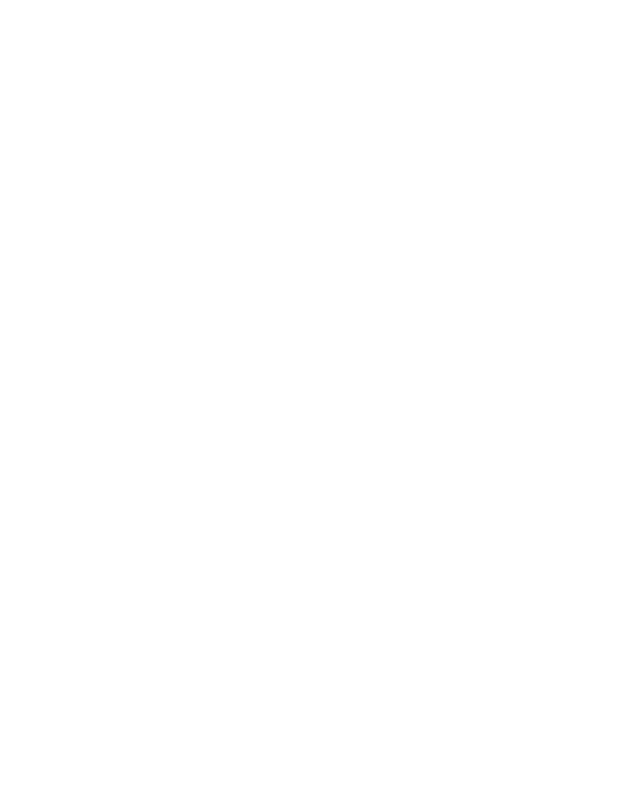
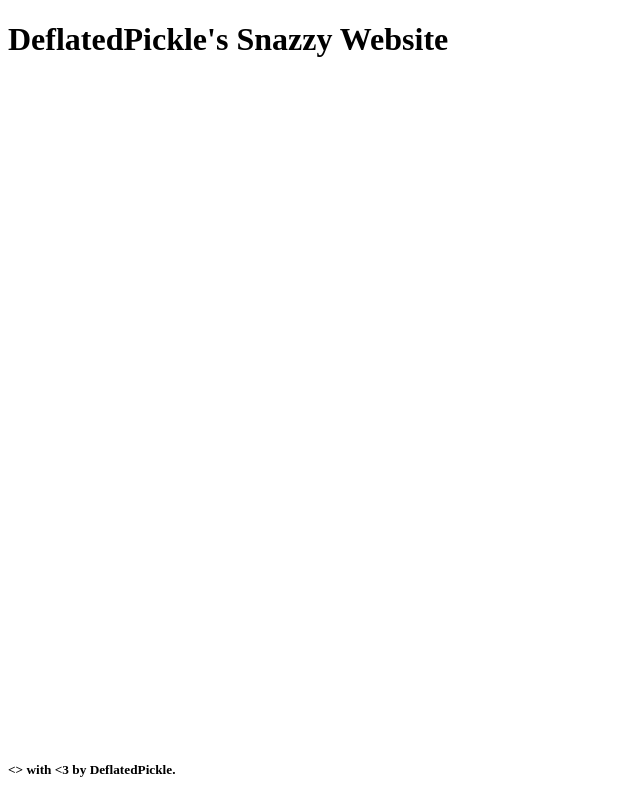
Before and after one commit to DeflatedPickle/deflatedpickle.github.io, a plain HTML site: page index.html in a window 1280 px wide. Shown: the whole page, without its empty margins (0-640 px from the left). Drawn offline with Linux system fonts and the light colour scheme.

Commit message:
Added a header and a footer

```diff
--- /dev/null
+++ b/css/master.css
@@ -0,0 +1,11 @@
+header {
+	position: fixed;
+	top: 0;
+	width: 100%;
+}
+
+footer {
+	position: fixed;
+	bottom: 0;
+	width: 100%;
+}
--- a/index.html
+++ b/index.html
@@ -2,10 +2,18 @@
 
 <html>
 	<head>
-		<title>My Swell Website</title>
+		<title>Home - DeflatedPickle</title>
+
+		<link href="css/master.css" rel="stylesheet">
 	</head>
 
 	<body>
+		<header>
+			<h1>DeflatedPickle's Snazzy Website</h1>
+		</header>
 
+		<footer>
+			<h5><> with <3 by DeflatedPickle.</h5>
+		</footer>
 	</body>
 </html>
```
